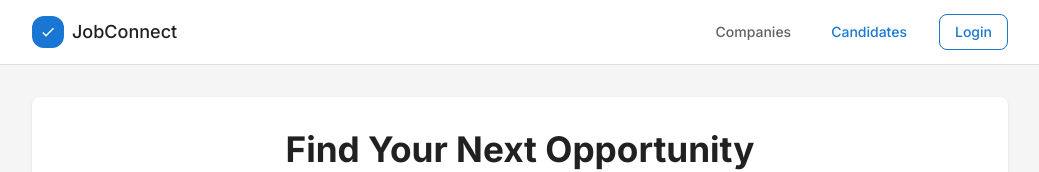
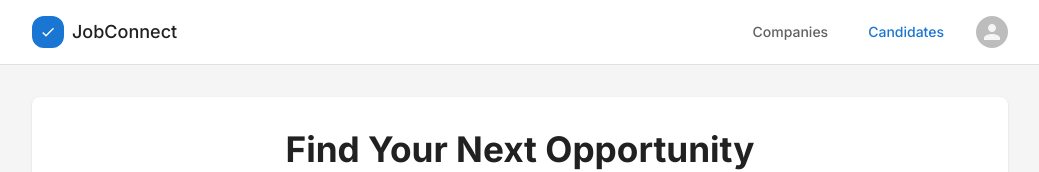
Before and after one commit to michaeleliyahu/WinWin, a React (Create React App) app in the folder job-platform-frontend/: page / in a window 1280 px wide. Shown: the top 172 px of the page, without its empty margins (120-1159 px from the left). Built offline with nearby package versions, Linux system fonts and the light colour scheme; no server answers.

Commit message:
change avatar

```diff
--- a/job-platform-frontend/src/components/Header.jsx
+++ b/job-platform-frontend/src/components/Header.jsx
@@ -90,21 +90,11 @@ export function Header() {
                 title="Logout"
               />
             ) : (
-              <Button
-                variant="outlined"
+              <Avatar
+                sx={{ width: 32, height: 32, cursor: 'pointer' }}
                 onClick={handleLogin}
-                sx={{
-                  textTransform: 'none',
-                  borderColor: '#1976d2',
-                  color: '#1976d2',
-                  '&:hover': {
-                    backgroundColor: '#e3f2fd',
-                    borderColor: '#1976d2'
-                  }
-                }}
-              >
-                Login
-              </Button>
+                title="Logout"
+              />
             )}
           </Box>
         </Toolbar>
```
